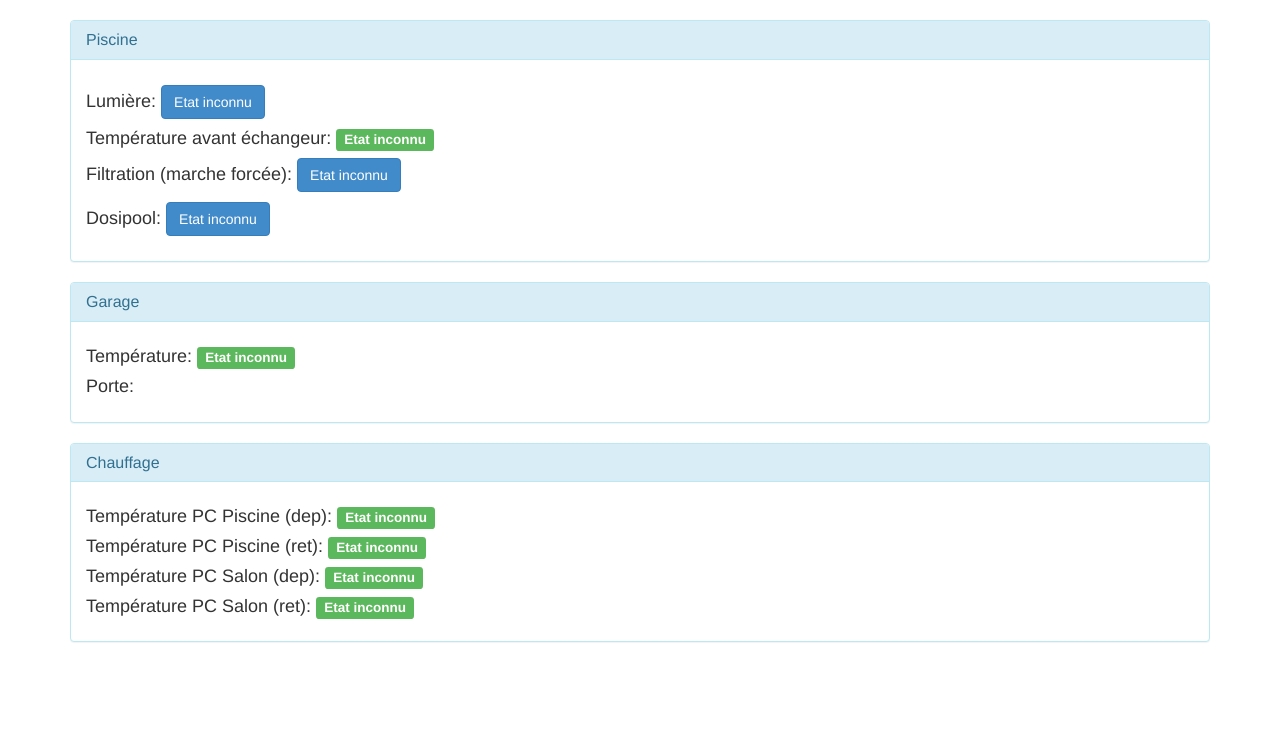
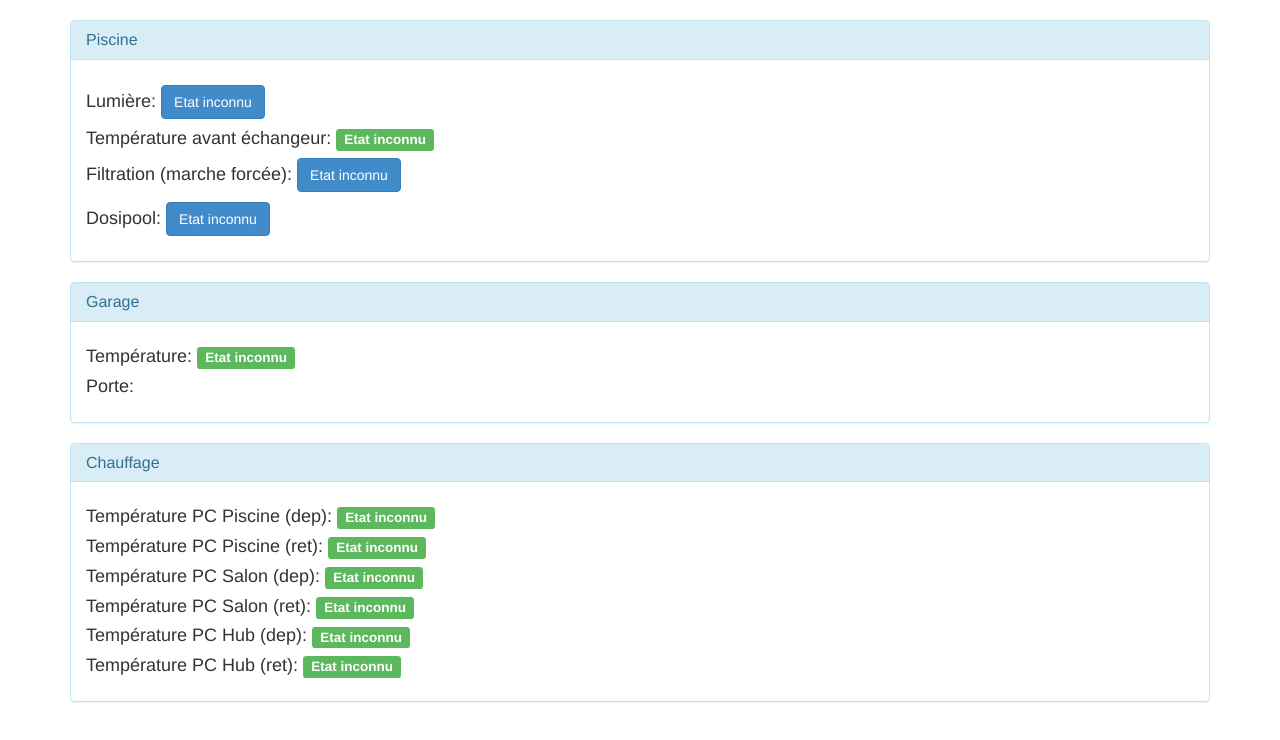
Before and after one commit to kptdobe/home_pool_v2, a website: page resources/index.html in a window 1280 px wide. Drawn offline with Linux system fonts and the light colour scheme; no server answers.

Commit message:
Added heat temps (hub)

```diff
--- a/resources/index.html
+++ b/resources/index.html
@@ -51,6 +51,8 @@
             <h4>Température PC Piscine (ret): <div class="home-TemperatureDisplay" data-config='{"url": "/api/heat/temp_heat_pcp_ret"}'></div></h4>
             <h4>Température PC Salon (dep): <div class="home-TemperatureDisplay" data-config='{"url": "/api/heat/temp_heat_pcs_dep"}'></div></h4>
             <h4>Température PC Salon (ret): <div class="home-TemperatureDisplay" data-config='{"url": "/api/heat/temp_heat_pcs_ret"}'></div></h4>
+            <h4>Température PC Hub (dep): <div class="home-TemperatureDisplay" data-config='{"url": "/api/heat/temp_heat_pch_dep"}'></div></h4>
+            <h4>Température PC Hub (ret): <div class="home-TemperatureDisplay" data-config='{"url": "/api/heat/temp_heat_pch_ret"}'></div></h4>
         </div>
     </div>
 </div>
```
